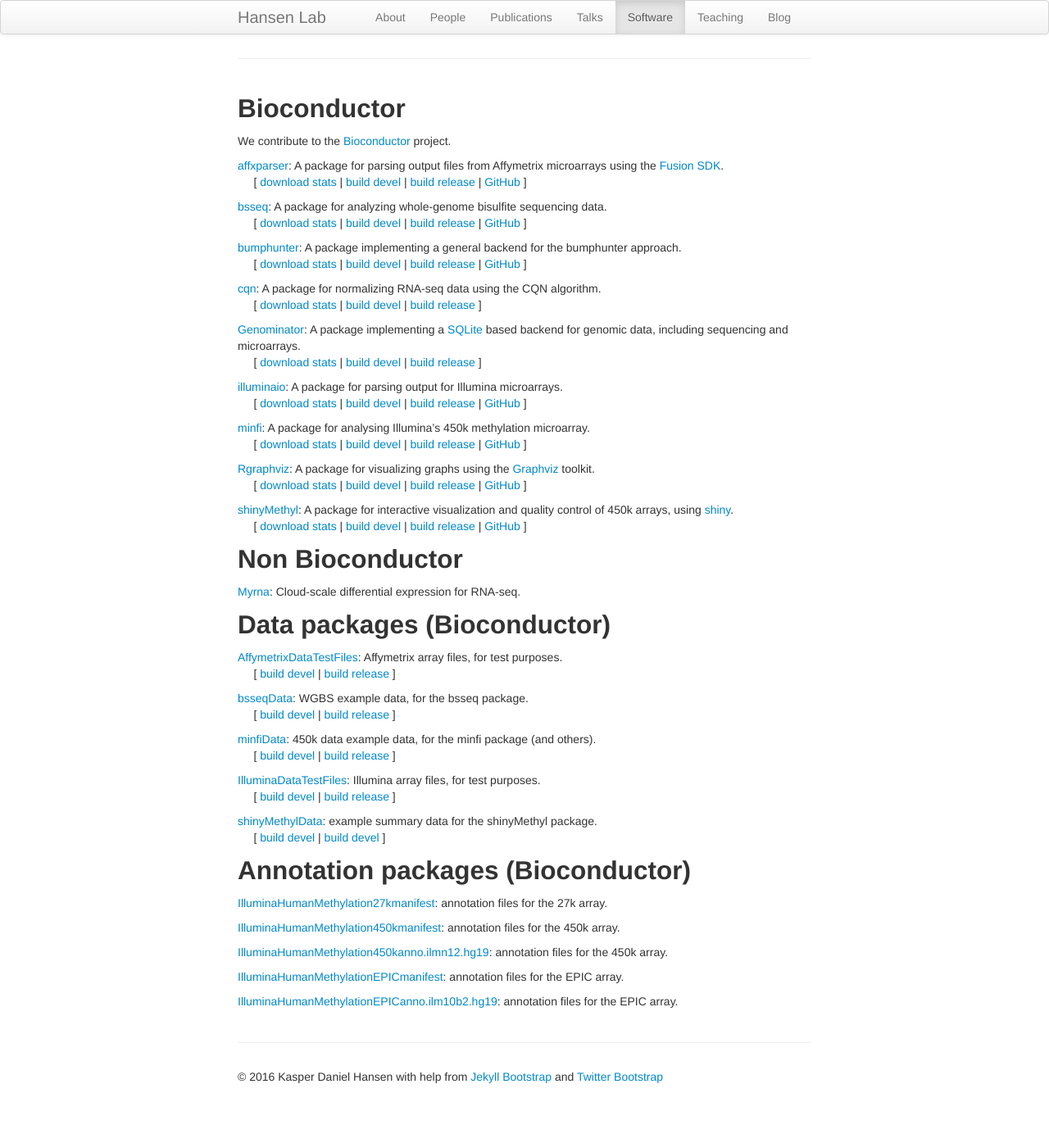
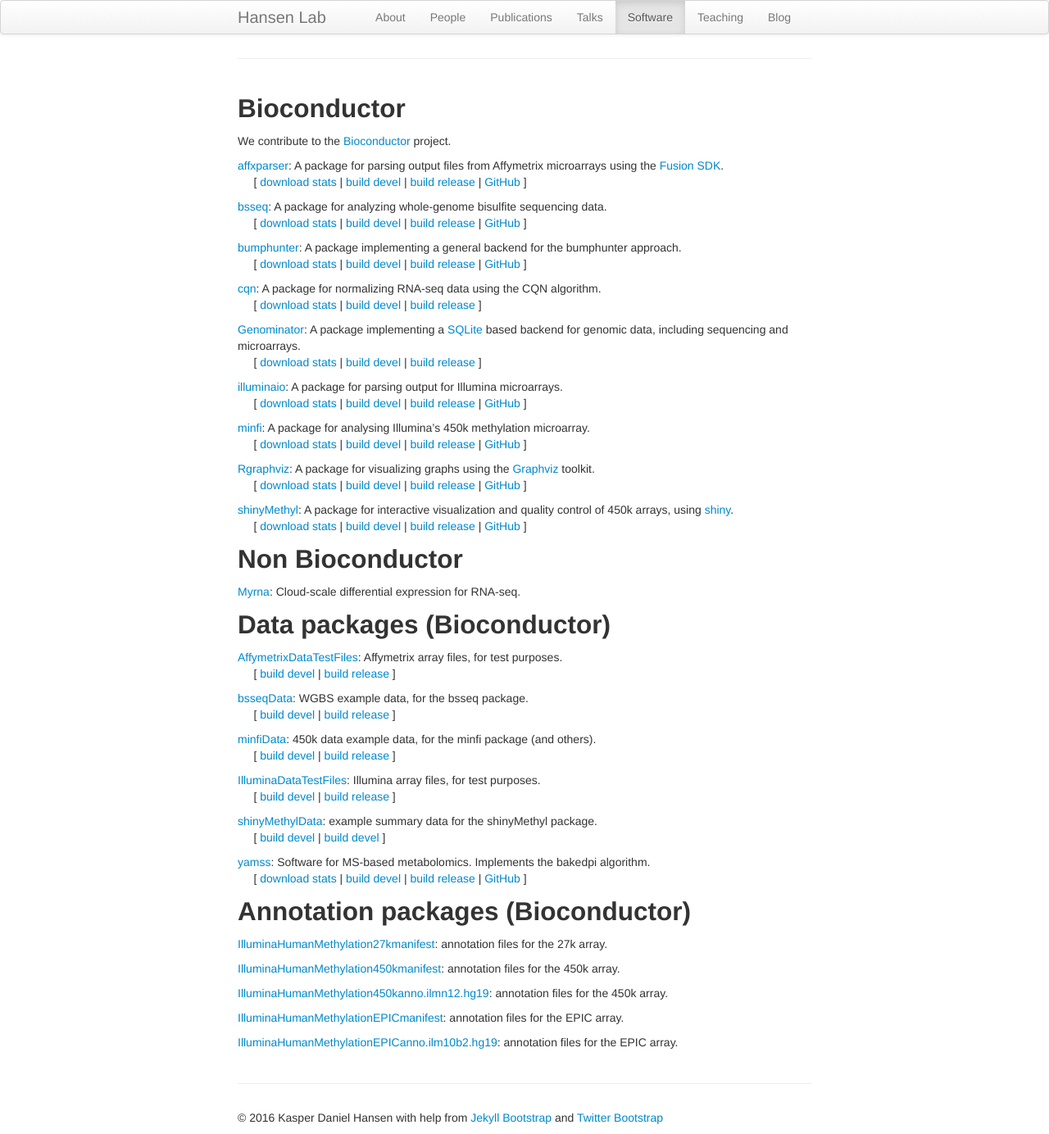
Before and after one commit to hansenlab/hansenlab.github.io, a Jekyll site: the page built from 04-software.md, in a window 1280 px wide. Shown: the whole page at 82% size. Built offline with Jekyll 4.4.1, drawn with Linux system fonts in a browser that asks for light colours; before the commit the page ends 1334 px from its top, so only the background shows below that.

Commit message:
added yamss to software

```diff
--- a/04-software.md
+++ b/04-software.md
@@ -165,6 +165,17 @@ example summary data for the shinyMethyl package.
 [build devel](http://bioconductor.org/checkResults/release/data-experiment-LATEST/shinyMethylData/)
 ]
 
+[yamss](http://www.bioconductor.org/packages/yamss): Software for MS-based metabolomics.  Implements the bakedpi algorithm.
+<br>&nbsp;&nbsp;&nbsp;&nbsp;&nbsp;[
+[download stats](http://bioconductor.org/packages/stats/bioc/yamss.html)
+|
+[build devel](http://bioconductor.org/checkResults/devel/bioc-LATEST/yamss)
+|
+[build release](http://bioconductor.org/checkResults/release/bioc-LATEST/yamss)
+|
+[GitHub](https://github.com/hansenlab/yamss)
+]
+
 
 Annotation packages (Bioconductor)
 ----------------------------------
```
